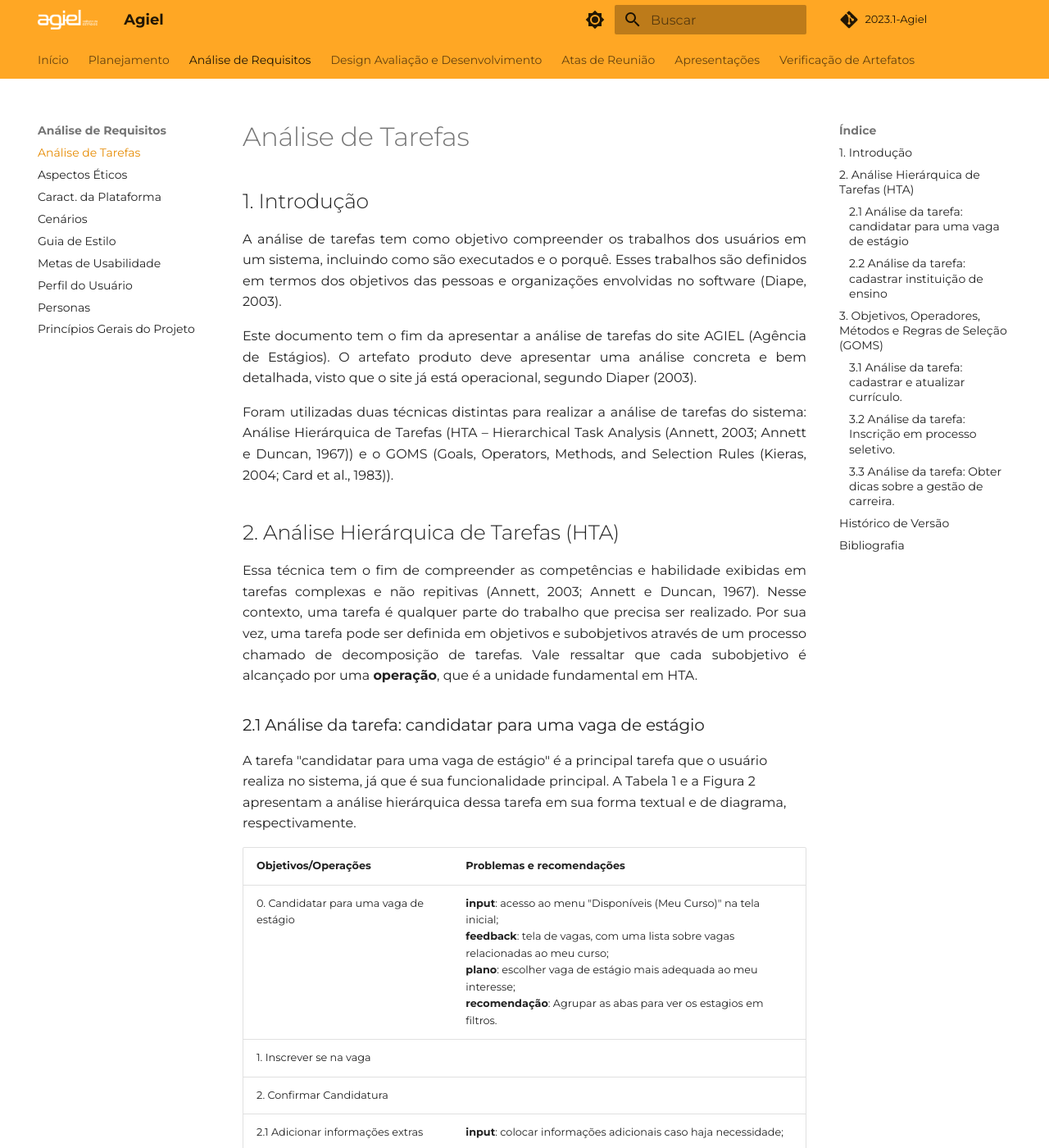
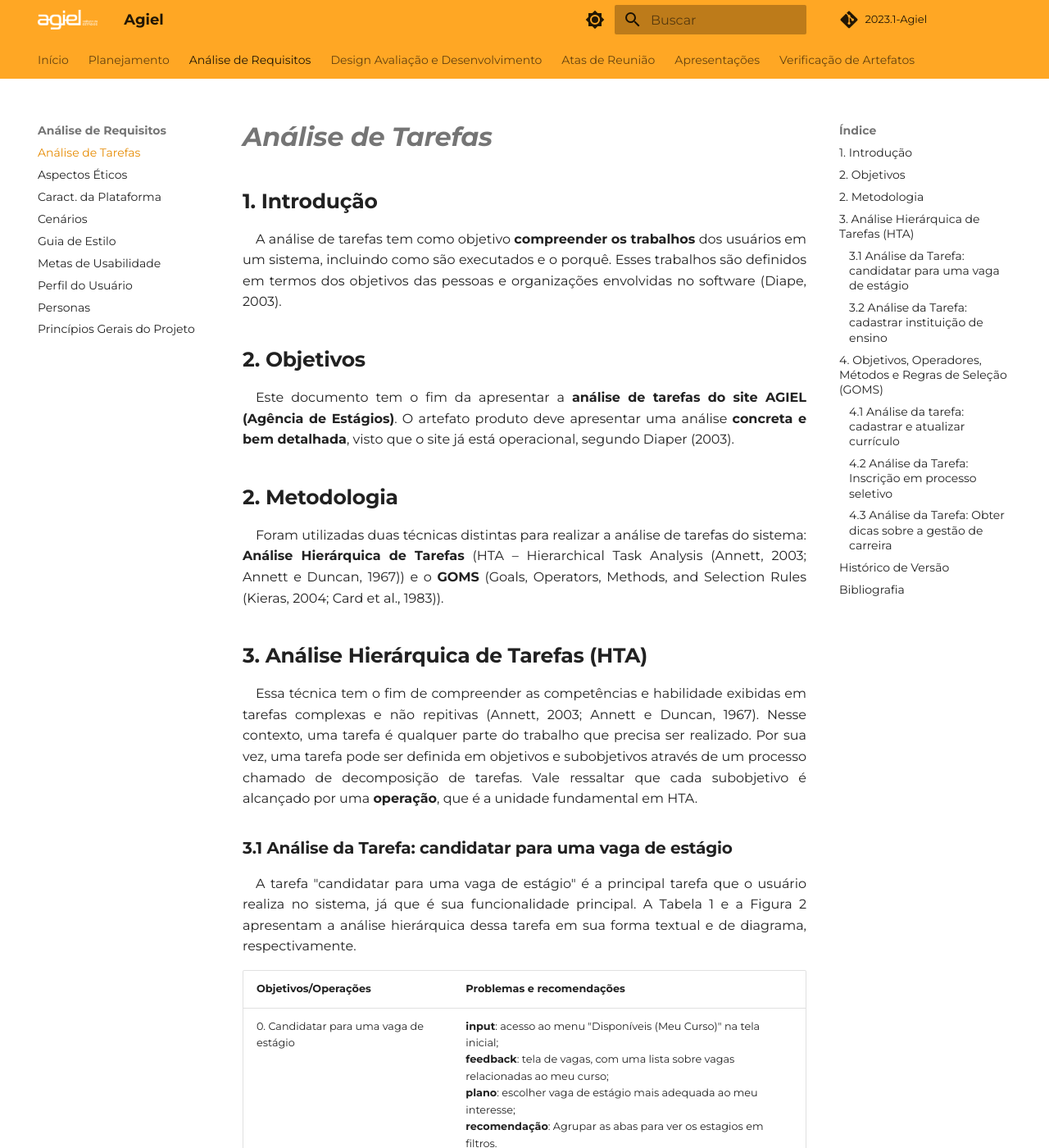
Before and after one commit to Interacao-Humano-Computador/2023.1-Agiel, an MkDocs documentation site: the page built from docs/requisitos/analise_tarefas.md, in a window 1280 px wide and 1400 px high. Shown: the whole window at 82% size. Built offline with MkDocs 1.6.1 and Material for MkDocs 9.7.7, drawn with Linux system fonts in a browser that asks for light colours; some web fonts are replaced; comment, search, counter and statistics services are not loaded; some of the changed text lies outside the part shown.

Commit message:
acrescentando alteracoes no artefato de analise de tarefas

```diff
--- a/docs/requisitos/analise_tarefas.md
+++ b/docs/requisitos/analise_tarefas.md
@@ -1,28 +1,32 @@
-# Análise de Tarefas
+# ***Análise de Tarefas***
 
-## 1. Introdução
+## **1. Introdução**
 <p align="justify">
-A análise de tarefas tem como objetivo compreender os trabalhos dos usuários em um sistema, incluindo como são executados e o porquê. Esses trabalhos são definidos em termos dos objetivos das pessoas e organizações envolvidas no software (Diape, 2003).
-</p>
-<p align="justify">
-Este documento tem o fim da apresentar a análise de tarefas do site AGIEL (Agência de Estágios). O artefato produto deve apresentar uma análise concreta e bem detalhada, visto que o site já está operacional, segundo Diaper (2003).
+&emsp;A análise de tarefas tem como objetivo <b>compreender os trabalhos</b> dos usuários em um sistema, incluindo como são executados e o porquê. Esses trabalhos são definidos em termos dos objetivos das pessoas e organizações envolvidas no software (Diape, 2003).
 </p>
 
+## **2. Objetivos**
 <p align="justify">
-Foram utilizadas duas técnicas distintas para realizar a análise de tarefas do sistema: Análise Hierárquica de
-Tarefas (HTA – Hierarchical Task Analysis (Annett, 2003; Annett e Duncan, 1967)) e o GOMS (Goals,
+&emsp;Este documento tem o fim da apresentar a <b>análise de tarefas do site AGIEL (Agência de Estágios)</b>. O artefato produto deve apresentar uma análise <b>concreta e bem detalhada</b>, visto que o site já está operacional, segundo Diaper (2003).
+</p>
+
+## **2. Metodologia**
+<p align="justify">
+&emsp;Foram utilizadas duas técnicas distintas para realizar a análise de tarefas do sistema: <b>Análise Hierárquica de
+Tarefas</b> (HTA – Hierarchical Task Analysis (Annett, 2003; Annett e Duncan, 1967)) e o <b>GOMS</b> (Goals,
 Operators, Methods, and Selection Rules (Kieras, 2004; Card et al., 1983)).
 </p>
 
-## 2. Análise Hierárquica de Tarefas (HTA)
+## **3. Análise Hierárquica de Tarefas (HTA)**
 <p align="justify">
-Essa técnica tem o fim de compreender as competências e habilidade exibidas em tarefas complexas e não repitivas (Annett, 2003; Annett e Duncan,
+&emsp;Essa técnica tem o fim de compreender as competências e habilidade exibidas em tarefas complexas e não repitivas (Annett, 2003; Annett e Duncan,
 1967). Nesse contexto, uma tarefa é qualquer parte do trabalho que precisa ser realizado. Por sua vez, uma tarefa pode ser definida em objetivos e subobjetivos através de um processo chamado de decomposição de tarefas. Vale ressaltar que cada subobjetivo é alcançado por uma <b>operação</b>, que é a unidade fundamental em HTA.
 </p>
 
-### 2.1 Análise da tarefa: candidatar para uma vaga de estágio
-
-A tarefa "candidatar para uma vaga de estágio" é a principal tarefa que o usuário realiza no sistema, já que é sua funcionalidade principal. A Tabela 1 e a Figura 2 apresentam a análise hierárquica dessa tarefa em sua forma textual e de diagrama, respectivamente.
+### **3.1 Análise da Tarefa: candidatar para uma vaga de estágio**
+<p align="justify">
+&emsp;A tarefa "candidatar para uma vaga de estágio" é a principal tarefa que o usuário realiza no sistema, já que é sua funcionalidade principal. A Tabela 1 e a Figura 2 apresentam a análise hierárquica dessa tarefa em sua forma textual e de diagrama, respectivamente.
+</p>
 
 | Objetivos/Operações                    | Problemas e recomendações                                                                                                                                                                                                                                                                                       |
 |----------------------------------------|-----------------------------------------------------------------------------------------------------------------------------------------------------------------------------------------------------------------------------------------------------------------------------------------------------------------|
@@ -32,16 +36,16 @@ A tarefa "candidatar para uma vaga de estágio" é a principal tarefa que o usu
 | 2.1 Adicionar informações extras       | **input**: colocar informações adicionais caso haja necessidade;                                                                                                                                                                                                                                                |
 | 3. Ver minha candidatura               |                                                                                                                                                                                                                                                                                                                 |
 <div style="text-align: center">
-<p> Tabela 1: Análise Hierárquica de Tarefas para o objetivo "candidatar para uma vaga de estágio" <br/>(Fonte: autor, 2023).</p>
+<p> Tabela 1: Análise Hierárquica de Tarefas para o objetivo "candidatar para uma vaga de estágio" <br/>(Fonte: Autor, 2023).</p>
 </div>
 
 ![Diagrama da Análise Hierárquica de Tarefas para o objetivo "Candidatar para uma vaga de estágio"](../assets/hta.png)
 
 <div style="text-align: center">
-<p> Figura 2: Diagrama da Análise Hierárquica de Tarefas para o objetivo "Candidatar para uma vaga de estágio" <br/> (Fonte: autor, 2023).</p>
+<p> Figura 2: Diagrama da Análise Hierárquica de Tarefas para o objetivo "Candidatar para uma vaga de estágio" <br/> (Fonte: Autor, 2023).</p>
 </div>
 
-### 2.2 Análise da tarefa: cadastrar instituição de ensino
+### **3.2 Análise da Tarefa: cadastrar instituição de ensino**
 
 <p> A tarefa "cadastrar instituição de ensino" é realizada por coordenadores de uma instituição que tenham interesse em vincular a mesma a agência Agiel por meio de um convênio entre a instituição e a agência.
 </p>
@@ -59,24 +63,23 @@ A tarefa "candidatar para uma vaga de estágio" é a principal tarefa que o usu
 | 3.2 Entrar em contato com a agência | |
 
 <div style="text-align: center">
-<p> Tabela 2: Análise Hierárquica de Tarefas para o objetivo "Cadastrar instituição de ensino" <br/>(Fonte: autor, 2023).</p>
+<p> Tabela 2: Análise Hierárquica de Tarefas para o objetivo "Cadastrar instituição de ensino" <br/>(Fonte: Autor, 2023).</p>
 </div>
 
 ![Diagrama da Análise Hierárquica de Tarefas para o objetivo "Cadastrar instituição de ensino"](../assets/fluxo_tarefa_cadastro_instituicao.jpg)
 
 <div style="text-align: center">
-<p> Figura 2: Diagrama da Análise Hierárquica de Tarefas para o objetivo "Candidatar para uma vaga de estágio" <br/> (Fonte: autor, 2023).</p>
+<p> Figura 2: Diagrama da Análise Hierárquica de Tarefas para o objetivo "Candidatar para uma vaga de estágio" <br/> (Fonte: Autor, 2023).</p>
 </div>
 
-## 3. Objetivos, Operadores, Métodos e Regras de Seleção (GOMS)
-
+## 4. **Objetivos, Operadores, Métodos e Regras de Seleção (GOMS)**
 <p align="justify">
-O GOMS é um procedimento que analisa tarefas e oferece uma descrição do conhecimento necessário para que um usuário possa realizá-las, envolvendo quatros figuras simbólicas: goals, operator, methods e selection rules.
+&emsp;O GOMS é um procedimento que <b>analisa tarefas</b> e oferece uma descrição do conhecimento necessário para que um usuário possa realizá-las, envolvendo quatros figuras simbólicas: <b>goals</b>, <b>operator</b>, <b>methods</b> e <b>selection rules</b>.
 </p>
 
-### 3.1 Análise da tarefa: cadastrar e atualizar currículo.
+### **4.1 Análise da tarefa: cadastrar e atualizar currículo**
 <p align="justify">
-Nessa tarefa, o objetivo do usuário é atualizar seus dados acadêmicos e profissionais, bem como suas qualificações. A partir desse currículo, o usuário poderá concorrer as vagas de estágio.
+&emsp;Nessa tarefa, o objetivo do usuário é atualizar seus dados acadêmicos e profissionais, bem como suas qualificações. A partir desse currículo, o usuário poderá concorrer as vagas de estágio.
 </p>
 <p>Goal 0: Atulizar e cadastrar dados</p>
 &emsp;&emsp;- Method 1: Acessar área currículo via menu.
@@ -95,16 +98,14 @@ Nessa tarefa, o objetivo do usuário é atualizar seus dados acadêmicos e profi
 <p>&emsp;&emsp;&emsp; OP 1.12: Clicar no botão de salvar.</p>
 
 <p align="justify">
-Para a tarefa de atualizar e cadastrar o currículo, o sistema oferece apenas um método de resolução. Tal método apresenta um número muito grande de cliques para mudar de sessão e salvar, tornando a realização da tarefa demorada e  repetitiva.
+&emsp;Para a tarefa de atualizar e cadastrar o currículo, o sistema oferece apenas um método de resolução. Tal método apresenta um número muito grande de cliques para mudar de sessão e salvar, tornando a realização da tarefa demorada e  repetitiva.
 Uma alternativa para isso seria um procedimento de salvamento automático e utilizar uma página única para realizar a atualização do currículo.
 </p>
 
-### 3.2 Análise da tarefa: Inscrição em processo seletivo.
-
+### **4.2 Análise da Tarefa: Inscrição em processo seletivo**
 <p align="justify">
-Nessa tarefa, o objetivo do usuário é realizar a inscrição em um processo seletivo de sua escolha.
+&emsp;Nessa tarefa, o objetivo do usuário é realizar a inscrição em um processo seletivo de sua escolha.
 </p>
-
 <p>Goal 0: Se inscrever em um processo seletivo</p>
 &emsp;&emsp;- Method 1: Acessar área "Processos Seletivos" via menu.
 <p>&emsp;&emsp;&emsp; OP 1.1: Clicar na sessão de "Estudante".</p>
@@ -121,17 +122,14 @@ Nessa tarefa, o objetivo do usuário é realizar a inscrição em um processo se
 <p>&emsp;&emsp;&emsp; OP 2.5: Clicar em "saiba mais" no processo de sua escolha.</p>
 <p>&emsp;&emsp;&emsp; OP 2.6: Ler as informações do processo seletivo (descrição, requisitos, cronograma, etapas).</p>
 <p>&emsp;&emsp;&emsp; OP 2.7: Enviar candidatura</p>
-
 <p align="justify">
 No primeiro método o usuário consegue visualizar processos que o mesmo não tem os requisitos mínimos, o mesmo pode só vir a descobrir deste detalha no momento em que tenta apertar o botão de "quero me cadastrar" onde o mesmo caso não tenha os requisitos é impedido pelo site.
 </p>
 
-### 3.3 Análise da tarefa: Obter dicas sobre a gestão de carreira.
-
+### **4.3 Análise da Tarefa: Obter dicas sobre a gestão de carreira**
 <p align="justify">
-Nessa tarefa, o objetivo do usuário é obter dicas que o auxiliem a traçar objetivos para sua carreira.
+&emsp;Nessa tarefa, o objetivo do usuário é obter dicas que o auxiliem a traçar objetivos para sua carreira.
 </p>
-
 <p>Goal 0: Obter dicas sobre gestão de carreira</p>
 &emsp;&emsp;- Method 1: Acessar área "Blog do Estagiário" via menu.
 <p>&emsp;&emsp;&emsp; OP 1.1: Encontrar a barra de pesquisa.</p>
@@ -152,11 +150,14 @@ Nessa tarefa, o objetivo do usuário é obter dicas que o auxiliem a traçar obj
 <p>&emsp;&emsp;&emsp; OP 3.3: Visualizar os artigos apresentados.</p>
 <p>&emsp;&emsp;&emsp; OP 3.4: Clicar em "Leia Mais" no artigo de interesse.</p>
 <p>&emsp;&emsp;&emsp; OP 3.5: Ler o artigo completo</p>
+<p align="justify">
+&emsp;Os três métodos apresentam o mesmo problema de ao filtrar pelos artigos desejados alguns artigos são mostrados mais de uma vez.
+</p>
 
-Os três métodos apresentam o mesmo problema de ao filtrar pelos artigos desejados alguns artigos são mostrados mais de uma vez
-
-## Histórico de Versão
-&emsp;&emsp;A Tabela 3 registra o histórico de versão desse documento.
+## **Histórico de Versão**
+<p align="justify">
+&emsp;A Tabela 3 registra o histórico de versão desse documento.
+</p>
 
 | Versão |    Data    |      Descrição       |   Autor(es)    | Revisor(es) |
 |:------:|:----------:|:--------------------:|:--------------:|:-----------:|
@@ -164,7 +165,7 @@ Os três métodos apresentam o mesmo problema de ao filtrar pelos artigos deseja
 | `2.0`  | 20/05/2023 | Adição de nova tarefa | Vitor | Breno |
 | `2.1`  | 22/05/2023 | Adição de nova tarefa | Vitor | Breno |
 
-<h6 align = "center"> Tabela 3: Histórico de Versões
+<h6 align = "center"> Tabela 3: Histórico de Versão
 <br> Autor:  Carlos e Bruno </h6>
 
 ## **Bibliografia**
```
Also changed, not shown: docs/requisitos/caracteristicas-da-plataforma.md (+9 -4 lines), docs/requisitos/cenarios.md (+5 -5 lines), docs/requisitos/personas.md (+7 -5 lines).
